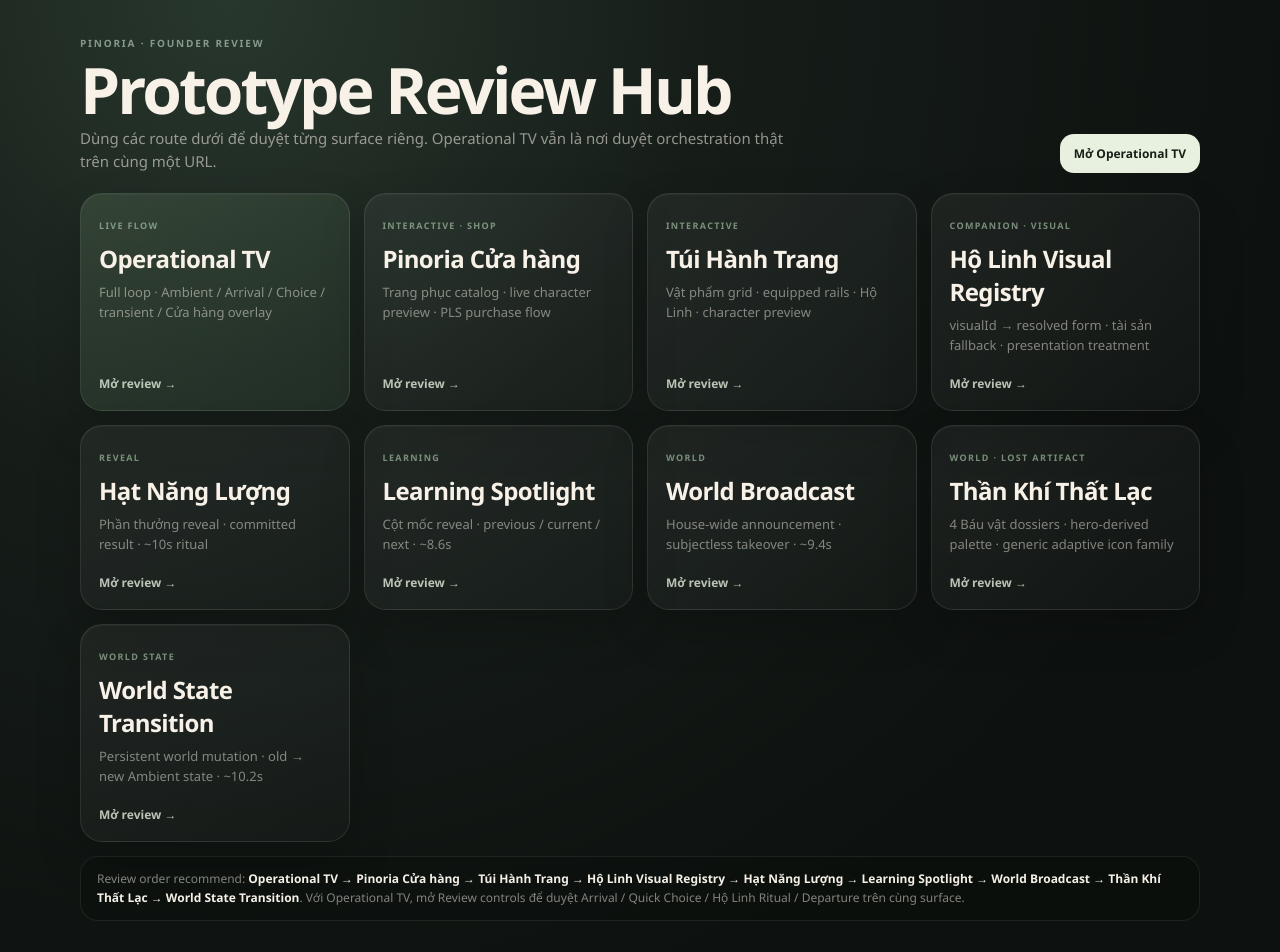
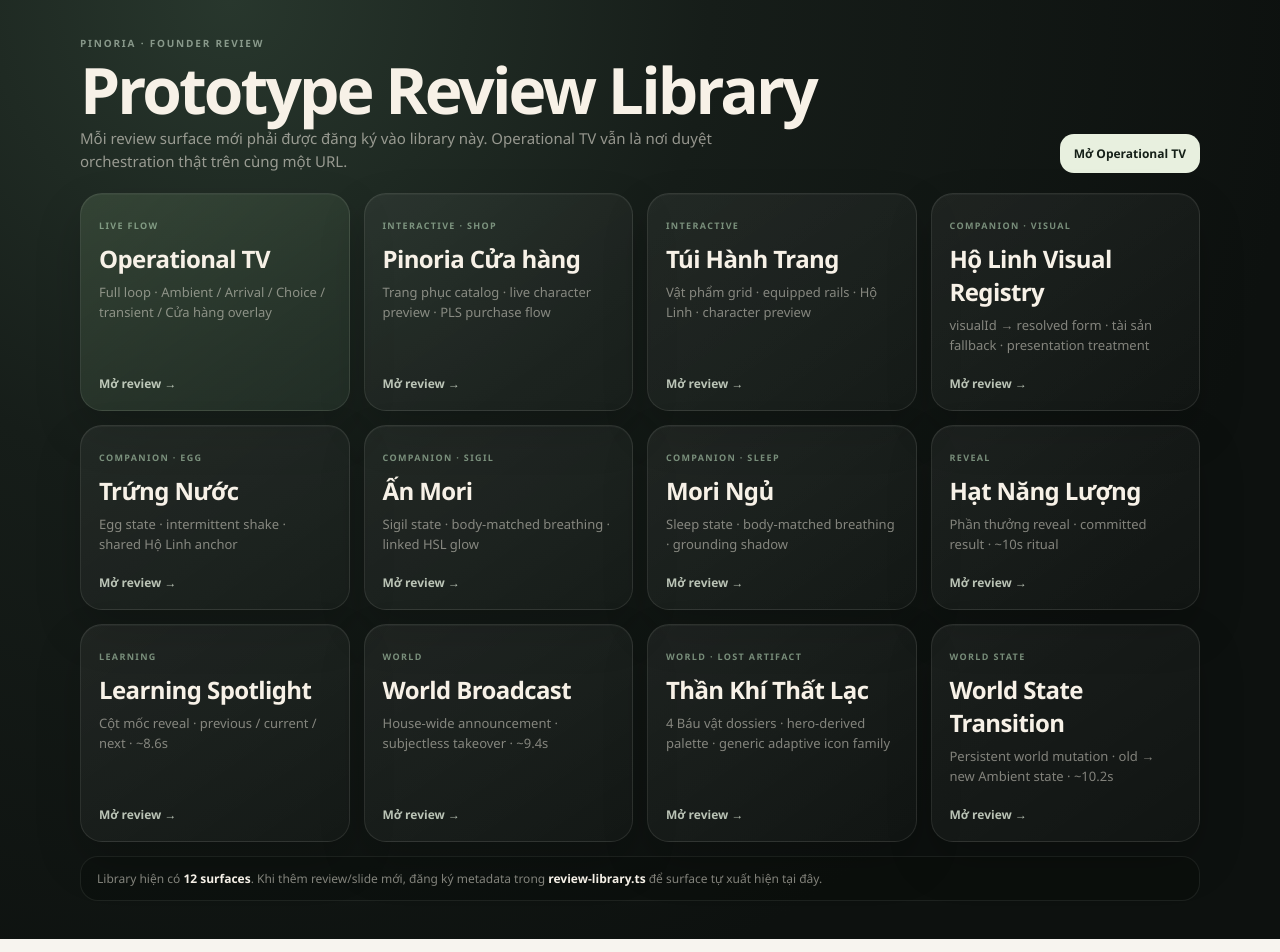
Before and after one commit to vmtct/pino-team-os, a Next.js app: page /pinoria-tv/review in a window 1280 px wide. Shown: the top 952 px of the page. Built offline with nearby package versions, Linux system fonts and the light colour scheme.

Commit message:
prototype: register review library and retune egg anchor

```diff
--- a/app/pinoria-tv/egg-water-companion.tsx
+++ b/app/pinoria-tv/egg-water-companion.tsx
@@ -7,7 +7,7 @@
 export function EggWaterCompanion({ size = "100%", style }: { size?: number | string; style?: CSSProperties }) {
   return (
     <div data-pinoria-egg-water style={{ position: "relative", width: size, aspectRatio: "1 / 1", overflow: "hidden", pointerEvents: "none", ...style }}>
-      <img data-pinoria-egg-water-image src={EGG_WATER_URL} alt="" draggable={false} decoding="async" loading="eager" style={{ position: "absolute", inset: 0, width: "100%", height: "100%", objectFit: "cover", objectPosition: "50% 50%", transformOrigin: "50% 65%", animation: "pinoriaEggWaterShake 3.1s ease-in-out infinite", filter: "drop-shadow(0 20px 20px rgba(0,0,0,.42)) drop-shadow(0 7px 8px rgba(0,0,0,.28))", willChange: "transform" }} />
+      <img data-pinoria-egg-water-image src={EGG_WATER_URL} alt="" draggable={false} decoding="async" loading="eager" style={{ position: "absolute", inset: 0, width: "100%", height: "100%", objectFit: "cover", objectPosition: "50% 50%", transformOrigin: "50% 68%", animation: "pinoriaEggWaterShake 3.1s ease-in-out infinite", filter: "drop-shadow(0 20px 20px rgba(0,0,0,.42)) drop-shadow(0 7px 8px rgba(0,0,0,.28))", willChange: "transform" }} />
       <style>{`@keyframes pinoriaEggWaterShake { 0%,18%,36%,64%,82%,100% { transform:rotate(0deg); } 20% { transform:rotate(-5deg); } 23% { transform:rotate(4.5deg); } 26% { transform:rotate(-3.6deg); } 29% { transform:rotate(3deg); } 32% { transform:rotate(-1.8deg); } 66% { transform:rotate(4deg); } 69% { transform:rotate(-5deg); } 72% { transform:rotate(3.7deg); } 75% { transform:rotate(-2.7deg); } 78% { transform:rotate(1.5deg); } }`}</style>
     </div>
   );
--- a/app/pinoria-tv/mori-sigil-companion.tsx
+++ b/app/pinoria-tv/mori-sigil-companion.tsx
@@ -3,15 +3,13 @@
 import type { CSSProperties } from "react";
 
 const SIGIL_MORI_URL = "https://assets.pinohouse.art/pinoria/Companion/Sigil-mori.png";
-const SIGIL_GLOW_CORE = "hsl(210 50% 28%)";
-const SIGIL_GLOW_OUTER = "hsl(210 50% 33%)";
 
 export function MoriSigilCompanion({ size = "100%", style }: { size?: number | string; style?: CSSProperties }) {
   return (
     <div data-pinoria-mori-sigil style={{ position: "relative", width: size, aspectRatio: "1 / 1", pointerEvents: "none", ...style }}>
       <div data-pinoria-mori-sigil-breath style={{ position: "absolute", inset: 0, transformOrigin: "50% 50%", animation: "pinoriaMoriSigilBreath 3.8s cubic-bezier(.45,.05,.55,.95) infinite", willChange: "transform" }}>
         <div aria-hidden="true" style={{ position: "absolute", inset: "8%", borderRadius: "50%", background: `radial-gradient(circle,hsl(210 50% 28% / .32) 0%,hsl(210 50% 28% / .12) 38%,transparent 72%)`, filter: "blur(12px)" }} />
-        <img data-pinoria-mori-sigil-image src={SIGIL_MORI_URL} alt="" draggable={false} decoding="async" loading="eager" style={{ position: "absolute", inset: 0, width: "100%", height: "100%", objectFit: "cover", objectPosition: "50% 50%", filter: `drop-shadow(0 0 10px ${SIGIL_GLOW_CORE}) drop-shadow(0 0 24px ${SIGIL_GLOW_OUTER}) drop-shadow(0 10px 14px rgba(0,0,0,.34))` }} />
+        <img data-pinoria-mori-sigil-image src={SIGIL_MORI_URL} alt="" draggable={false} decoding="async" loading="eager" style={{ position: "absolute", inset: 0, width: "100%", height: "100%", objectFit: "cover", objectPosition: "50% 50%", filter: `drop-shadow(0 0 10px hsl(210 50% 0%)) drop-shadow(0 0 4px hsl(210 50% 33%)) drop-shadow(0 10px 14px rgba(0,0,0,.34))` }} />
       </div>
       <style>{`@keyframes pinoriaMoriSigilBreath { 0%,100% { transform:scale3d(1,1,1); } 50% { transform:scale3d(1.025,1.055,1); } }`}</style>
     </div>
--- a/app/pinoria-tv/review/page.tsx
+++ b/app/pinoria-tv/review/page.tsx
@@ -1,63 +1,9 @@
 import Link from "next/link";
 import fontStyles from "../../pinoria-vietnamese-font.module.css";
 import { PinoriaVietnameseLocale } from "../../pinoria-vietnamese-locale";
+import { PINORIA_REVIEW_LIBRARY } from "./review-library";
 
-const routes = [
-  {
-    href: "/pinoria-tv",
-    title: "Operational TV",
-    meta: "Full loop · Ambient / Arrival / Choice / transient / Shop overlay",
-    badge: "LIVE FLOW",
-  },
-  {
-    href: "/pinoria-tv/review/shop",
-    title: "Pinoria Shop",
-    meta: "Cosmetic catalog · live character preview · PLS purchase flow",
-    badge: "INTERACTIVE · SHOP",
-  },
-  {
-    href: "/pinoria-tv/review/inventory",
-    title: "Túi Hành Trang",
-    meta: "Inventory grid · equipped rails · companion · character preview",
-    badge: "INTERACTIVE",
-  },
-  {
-    href: "/pinoria-tv/review/companion",
-    title: "Hộ Linh Visual Registry",
-    meta: "visualId → resolved form · asset fallback · presentation treatment",
-    badge: "COMPANION · VISUAL",
-  },
-  {
-    href: "/pinoria-tv/review/energy-seed",
-    title: "Hạt Năng Lượng",
-    meta: "Reward reveal · committed result · ~10s ritual",
-    badge: "REVEAL",
-  },
-  {
-    href: "/pinoria-tv/review/learning-spotlight",
-    title: "Learning Spotlight",
-    meta: "Milestone reveal · previous / current / next · ~8.6s",
-    badge: "LEARNING",
-  },
-  {
-    href: "/pinoria-tv/review/world-broadcast",
-    title: "World Broadcast",
-    meta: "House-wide announcement · subjectless takeover · ~9.4s",
-    badge: "WORLD",
-  },
-  {
-    href: "/pinoria-tv/review/lost-artifact",
-    title: "Thần Khí Thất Lạc",
-    meta: "4 artifact dossiers · hero-derived palette · generic adaptive icon family",
-    badge: "WORLD · LOST ARTIFACT",
-  },
-  {
-    href: "/pinoria-tv/review/world-state-transition",
-    title: "World State Transition",
-    meta: "Persistent world mutation · old → new Ambient state · ~10.2s",
-    badge: "WORLD STATE",
-  },
-] as const;
+
 
 export default function PinoriaReviewHubPage() {
   return (
@@ -79,10 +25,10 @@
                 PINORIA · FOUNDER REVIEW
               </span>
               <h1 style={{ margin: "8px 0 6px", fontSize: "clamp(34px,5vw,66px)", lineHeight: .95, letterSpacing: "-.045em" }}>
-                Prototype Review Hub
+                Prototype Review Library
               </h1>
               <p style={{ margin: 0, maxWidth: 720, color: "rgba(240,235,224,.58)", fontSize: 15, lineHeight: 1.55 }}>
-                Dùng các route dưới để duyệt từng surface riêng. Operational TV vẫn là nơi duyệt orchestration thật trên cùng một URL.
+                Mỗi review surface mới phải được đăng ký vào library này. Operational TV vẫn là nơi duyệt orchestration thật trên cùng một URL.
               </p>
             </div>
             <Link
@@ -109,7 +55,7 @@
               gap: 14,
             }}
           >
-            {routes.map((route, index) => (
+            {PINORIA_REVIEW_LIBRARY.map((route, index) => (
               <Link
                 key={route.href}
                 href={route.href}
@@ -155,7 +101,7 @@
               lineHeight: 1.6,
             }}
           >
-            Review order recommend: <strong style={{ color: "#f5f0e7" }}>Operational TV → Pinoria Shop → Túi Hành Trang → Hộ Linh Visual Registry → Hạt Năng Lượng → Learning Spotlight → World Broadcast → Thần Khí Thất Lạc → World State Transition</strong>. Với Operational TV, mở Review controls để duyệt Arrival / Quick Choice / Companion Ritual / Departure trên cùng surface.
+            Library hiện có <strong style={{ color: "#f5f0e7" }}>{PINORIA_REVIEW_LIBRARY.length} surfaces</strong>. Khi thêm review/slide mới, đăng ký metadata trong <strong style={{ color: "#f5f0e7" }}>review-library.ts</strong> để surface tự xuất hiện tại đây.
           </aside>
         </div>
       </main>
--- /dev/null
+++ b/app/pinoria-tv/review/review-library.ts
@@ -0,0 +1,14 @@
+export const PINORIA_REVIEW_LIBRARY = [
+  { href: "/pinoria-tv", title: "Operational TV", meta: "Full loop · Ambient / Arrival / Choice / transient / Shop overlay", badge: "LIVE FLOW" },
+  { href: "/pinoria-tv/review/shop", title: "Pinoria Shop", meta: "Cosmetic catalog · live character preview · PLS purchase flow", badge: "INTERACTIVE · SHOP" },
+  { href: "/pinoria-tv/review/inventory", title: "Túi Hành Trang", meta: "Inventory grid · equipped rails · companion · character preview", badge: "INTERACTIVE" },
+  { href: "/pinoria-tv/review/companion", title: "Hộ Linh Visual Registry", meta: "visualId → resolved form · asset fallback · presentation treatment", badge: "COMPANION · VISUAL" },
+  { href: "/pinoria-tv/review/egg-water", title: "Trứng Nước", meta: "Egg state · intermittent shake · shared companion anchor", badge: "COMPANION · EGG" },
+  { href: "/pinoria-tv/review/sigil", title: "Ấn Mori", meta: "Sigil state · body-matched breathing · linked HSL glow", badge: "COMPANION · SIGIL" },
+  { href: "/pinoria-tv/review/mori-sleep", title: "Mori Ngủ", meta: "Sleep state · body-matched breathing · grounding shadow", badge: "COMPANION · SLEEP" },
+  { href: "/pinoria-tv/review/energy-seed", title: "Hạt Năng Lượng", meta: "Reward reveal · committed result · ~10s ritual", badge: "REVEAL" },
+  { href: "/pinoria-tv/review/learning-spotlight", title: "Learning Spotlight", meta: "Milestone reveal · previous / current / next · ~8.6s", badge: "LEARNING" },
+  { href: "/pinoria-tv/review/world-broadcast", title: "World Broadcast", meta: "House-wide announcement · subjectless takeover · ~9.4s", badge: "WORLD" },
+  { href: "/pinoria-tv/review/lost-artifact", title: "Thần Khí Thất Lạc", meta: "4 artifact dossiers · hero-derived palette · generic adaptive icon family", badge: "WORLD · LOST ARTIFACT" },
+  { href: "/pinoria-tv/review/world-state-transition", title: "World State Transition", meta: "Persistent world mutation · old → new Ambient state · ~10.2s", badge: "WORLD STATE" },
+] as const;
```
